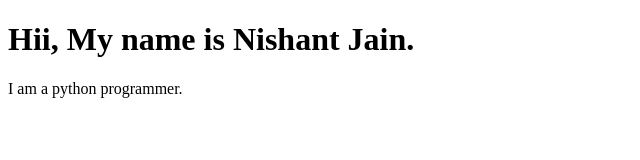
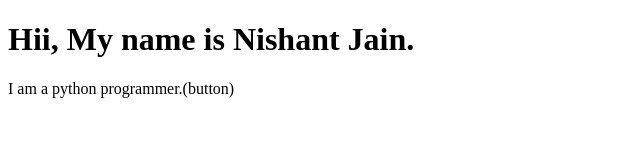
Before and after one commit to nishantjain8920/practice10, a plain HTML site: page index.html in a window 1280 px wide. Shown: the full height of the page, 0-640 px from the left. Drawn offline with Linux system fonts and the light colour scheme.

```diff
--- a/index.html
+++ b/index.html
@@ -7,6 +7,6 @@
 </head>
 <body>
     <h1>Hii, My name is Nishant Jain.</h1>
-    <p>I am a python programmer.</p>
+    <p>I am a python programmer.(button)</p>
 </body>
 </html>
```
